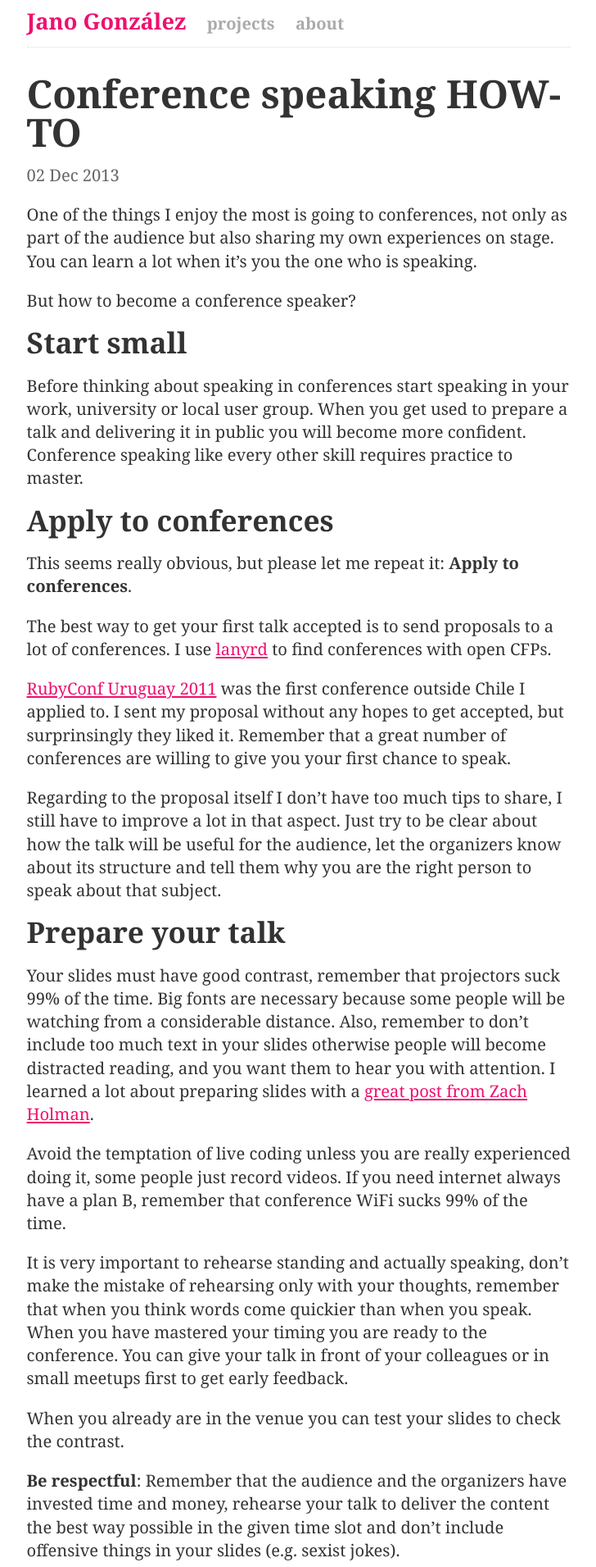
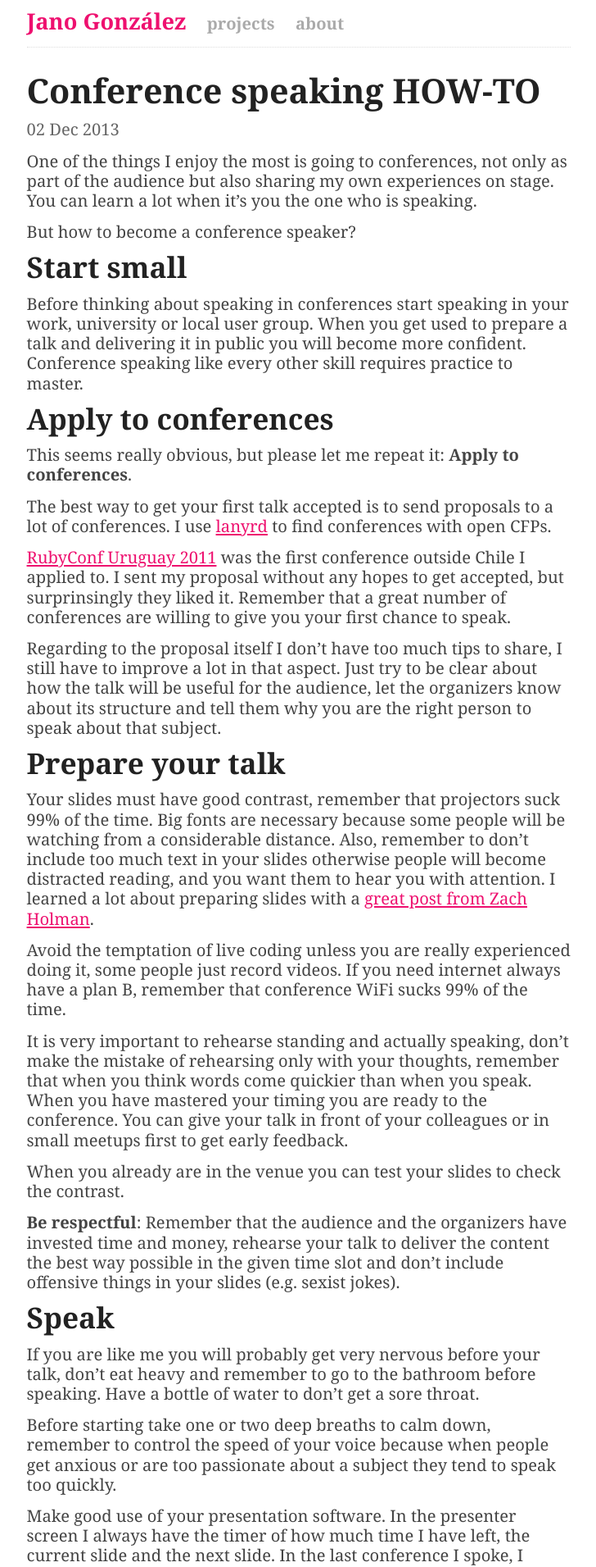
Before and after one commit to janogonzalez/janogonzalez.github.io, a Jekyll site: the page built from _posts/2013-12-02-conference-speaking-how-to.markdown, in a window 1280 px wide. Shown: the top 1911 px of the page at 82% size, without its empty margins (275-1003 px from the left). Built offline with Jekyll 4.4.1, drawn with Linux system fonts in a browser that asks for light colours; some web fonts are replaced.

Commit message:
Changes in the CSS

```diff
--- a/css/main.css
+++ b/css/main.css
@@ -14,16 +14,19 @@ html, body { height: 100%; }
 
 body {
   background-color: #FFF;
-  color: #333;
+  color: #444;
   font: 18px "Buenard", "Georgia", "Times New Roman", serif;
   font-size: small;
   text-align: center;
 }
 
-h1, h2, h3, h4, h5, h6 { font-size: 100%; }
+h1, h2, h3, h4, h5, h6 {
+  color: #222;
+  font-size: 100%;
+}
 
 h1 { margin-bottom: 0.6em; }
-p { margin: 1em 0; }
+p { margin: 0.7em 0; }
 
 a:link { color: #ee106f; }
 a:visited { color: #ee106f; }
@@ -84,7 +87,7 @@ header a.extra {
 }
 
 header a:hover {
-  color: #333;
+  color: #444;
 }
 
 header h1.title {
@@ -112,7 +115,7 @@ footer {
 /*****************************************************************************/
 
 #post h1 {
-  font-size: 235%;
+  font-size: 205%;
   margin-bottom: 0.3em;
   line-height: 1em;
   text-align: left;
@@ -132,6 +135,7 @@ footer {
 
 #post p {
   text-align: left;
+  line-height: 1.2em;
 }
 
 #post .meta {
@@ -162,7 +166,7 @@ footer {
 /* terminal */
 #post pre.terminal {
   border: 1px solid #000;
-  background-color: #333;
+  background-color: #444;
   color: #FFF;
 }
 
```
